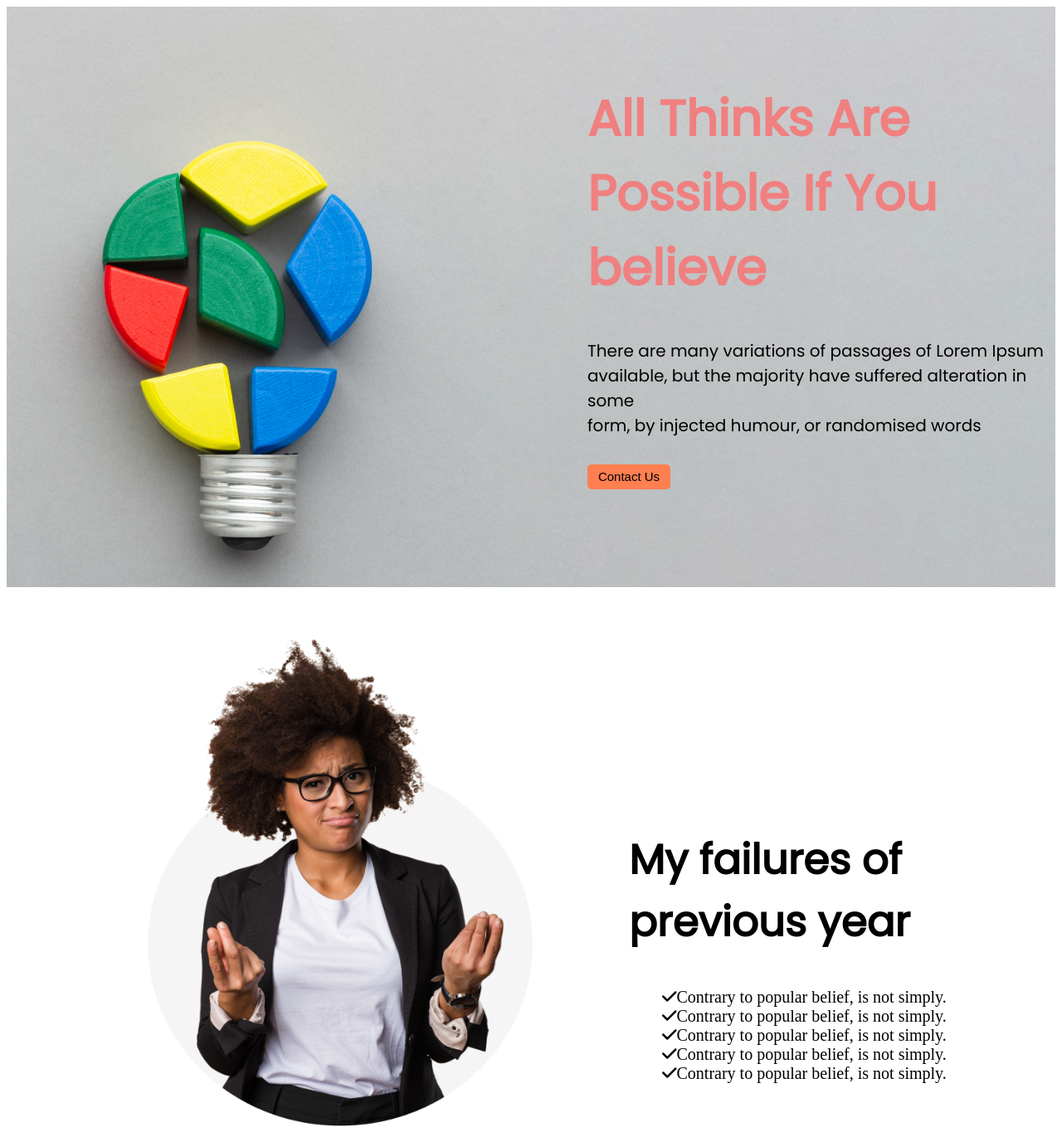
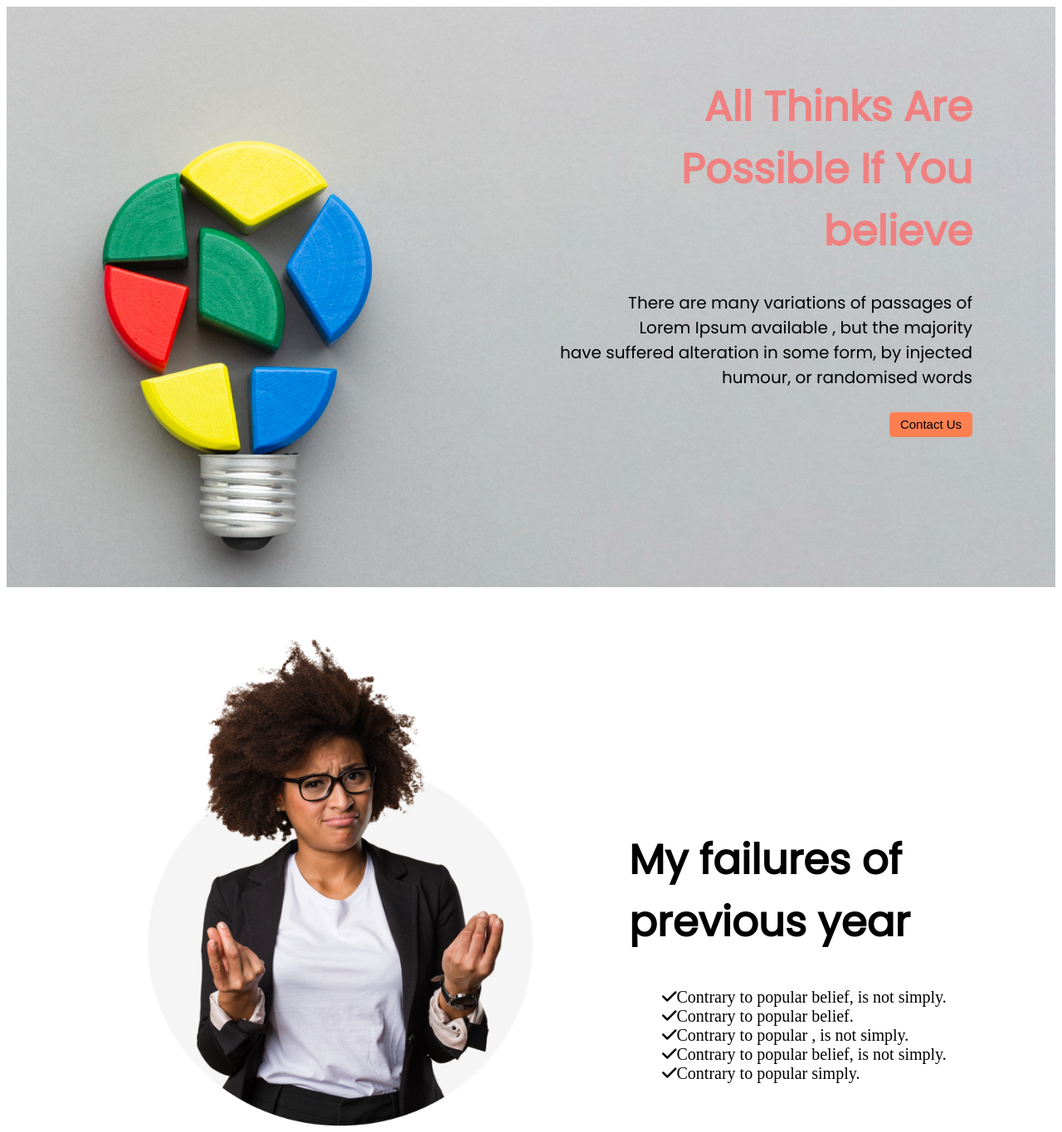
Before and after one commit to TanzinaAfroza1/Assignment-1-repo, a plain HTML site: page index.html in a window 1280 px wide. Shown: the top 1365 px of the page at 83% size. Drawn offline with Linux system fonts and the light colour scheme; a web font is replaced by a local one.

Commit message:
all section add

```diff
--- a/index.html
+++ b/index.html
@@ -15,15 +15,16 @@
     <header class="header-section">
        <div id="header-1">
             <div>
-            <h1>All Thinks Are <br>
+                <h1>All Thinks Are  <br>
+
                     Possible If You <br>
                     believe</h1>
             </div>
             <div>
                 <p>
-                There are many variations of passages of Lorem Ipsum <br>
-                available, but the majority have suffered alteration in some <br>
-                form, by injected humour, or randomised words
+                    There are many variations of passages of <br> Lorem Ipsum
+                     available , but  the  majority <br> have suffered alteration in some
+                    form, by injected <br> humour, or randomised words
                 </p>
                 <button id="button-1"> Contact Us</button>
 
@@ -31,7 +32,11 @@
        </div>
 
     </header>
+
+    <!-- mani section start -->
+
     <main>
+        <!-- My failures section start -->
         <section class="section-1">
             <div class="main-section">
                 <div id="image-div">
@@ -43,16 +48,19 @@
 
                     <ul class="list">
                         <li><i class="fa-solid fa-check"></i>Contrary to popular belief, is not simply.</li>
+                        <li><i class="fa-solid fa-check"></i>Contrary to popular belief.</li>
+                        <li><i class="fa-solid fa-check"></i>Contrary to popular , is not simply.</li>
                         <li><i class="fa-solid fa-check"></i>Contrary to popular belief, is not simply.</li>
-                        <li><i class="fa-solid fa-check"></i>Contrary to popular belief, is not simply.</li>
-                        <li><i class="fa-solid fa-check"></i>Contrary to popular belief, is not simply.</li>
-                        <li><i class="fa-solid fa-check"></i>Contrary to popular belief, is not simply.</li>
+                        <li><i class="fa-solid fa-check"></i>Contrary to popular simply.</li>
                     </ul>
 
                 </div>
             </div>
         </section>
 
+        <!-- My failures section end -->
+
+        <!-- My Plans section start -->
         <section>
             <div>
                 <div id="my-plans"><h2>My Plans</h2></div>
@@ -81,6 +89,9 @@
             </div>
         </section>
 
+        <!-- My Plans section end -->
+
+        <!-- section-positive start -->
         <section class="section-positive">
             <div id="mindset">
                 <h1>Awlays keep a positive <br>
@@ -88,6 +99,8 @@
                 <button>Call Now</button>
             </div>
         </section>
+        <!-- section-positive end -->
+        <!-- footer section start -->
         <footer class="footer">
             <div class="footer-div">
                 <div>
@@ -105,13 +118,14 @@
                 </div >
                 <div id="subscribe">
                     <h2>Subscribe</h2>
-                    <input type="Email" placeholder="Ente your email" style="height: 30px; width: 250px;">
+                    <input type="Email" placeholder="Ente your email" style="height: 30px; width: 250px; background-color: black;">
                     <div id="button">
                         <button>Subscribe</button>
                     </div>
                 </div>
             </div>
         </footer>
+         <!-- footer section end -->
     </main>
 </body>
 </html>
--- a/style.css
+++ b/style.css
@@ -9,18 +9,23 @@
     height: 700px;
 }
 #header-1{
-    margin-left: 700px;
-    font-size: 30px;
+    margin-left: 600px;
+    padding-right: 100px;
+    font-size: 25px;
     padding-top: 50px;
+    text-align: right;
     font-family: 'Poppins', sans-serif;
 
 }
 #header-1 h1{
     color: lightcoral;
+
 }
 #header-1 p{
     font-size: 20px;
+
 }
+
 #button-1{
     border: none;
     background-color: coral;
```
Also changed, not shown: images/new.jpg (added), images/pexels-photo-450301.webp (added). Lines whose indentation alone changed are shown as unchanged.
